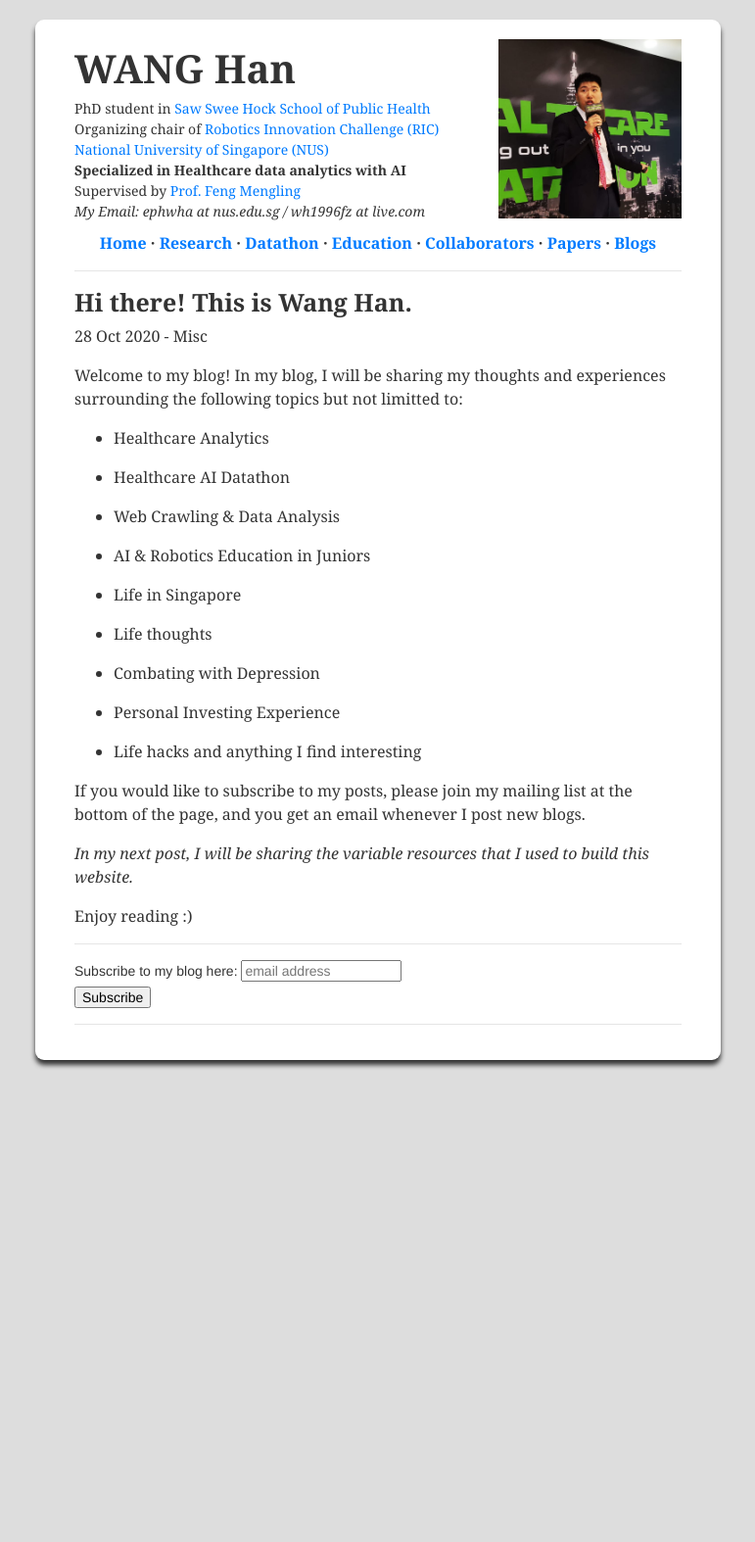
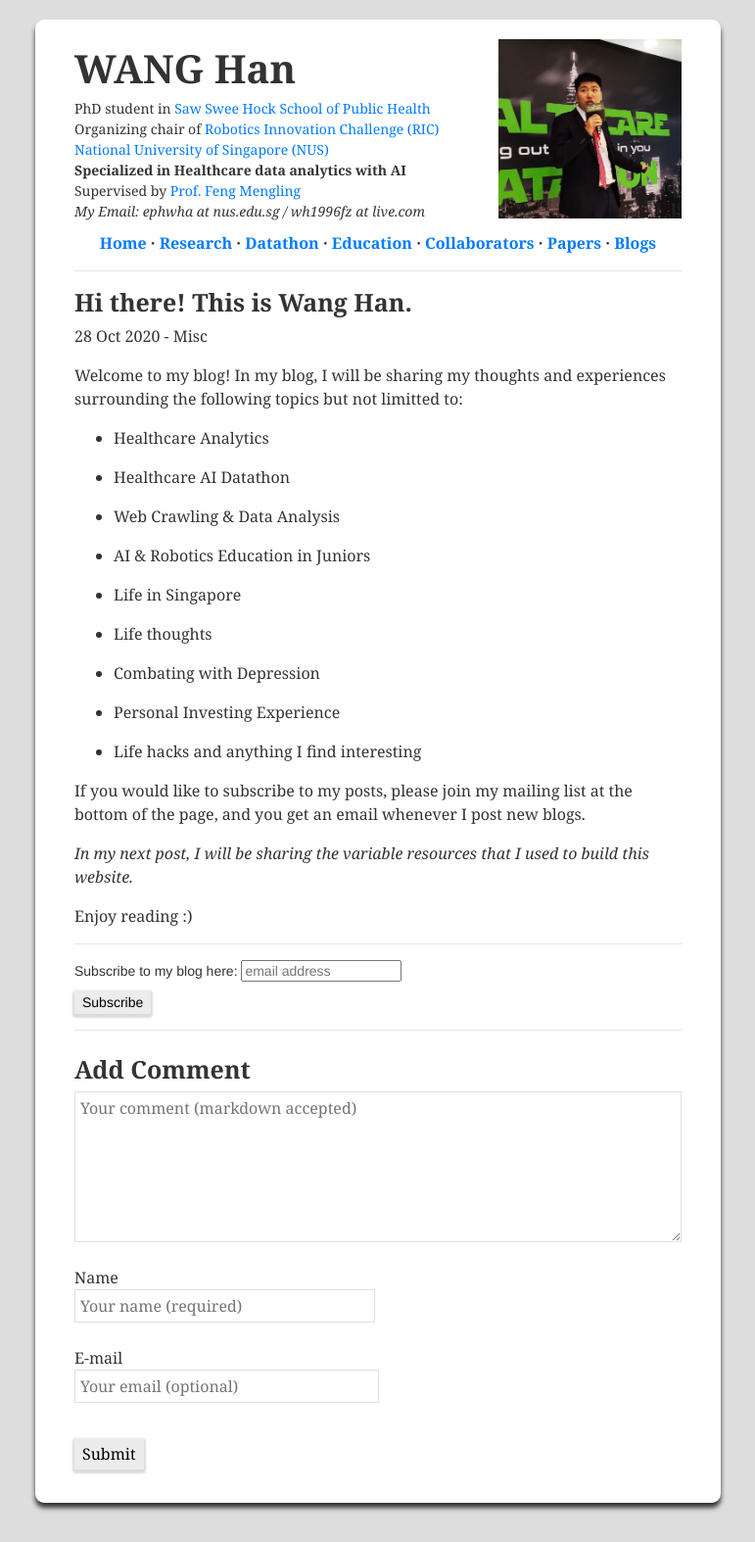
Before and after one commit to Hans0124SG/Hans0124SG.github.io, a Jekyll site: the page built from _posts/2020-10-28-hi-there-this-is-wang-han.md, in a window 1280 px wide. Shown: the whole page at 98% size, without its empty margins (254-1025 px from the left). Built offline with Jekyll 4.4.1, drawn with Linux system fonts in a browser that asks for light colours; nearby versions of some CDN libraries; comment, search, counter and statistics services are not loaded; before the commit the page ends 1122 px from its top, so only the background shows below that.

Commit message:
fixed comment-form style

```diff
--- a/_includes/comment_form.html
+++ b/_includes/comment_form.html
@@ -7,7 +7,7 @@
   <input type="hidden" name="options[reCaptcha][secret]"  value="{{ site.reCaptcha.secret }}">
 
   <div class="textfield">
-    <label for="comment-form-message"><h2>Add Comment<small><a rel="nofollow" id="cancel-comment-reply-link" href="{{ page.url | absolute_url }}#respond" style="display:none;">(cancel reply)</a></small></h2>
+    <label for="comment-form-message" style="width:620px;"><h2>Add Comment<a rel="nofollow" id="cancel-comment-reply-link" href="{{ page.url | absolute_url }}#respond" style="display:none;">(cancel reply)</a></h2>
       <textarea class="textfield__input" name="fields[message]" type="text" id="comment-form-message" placeholder="Your comment (markdown accepted)" required rows="6"></textarea>
     </label>
   </div>
@@ -21,12 +21,6 @@
     <div class="textfield narrowfield">
       <label for="comment-form-email">E-mail
         <input class="textfield__input" name="fields[email]" type="email" id="comment-form-email" placeholder="Your email (optional)"/>
-      </label>
-    </div>
-
-    <div class="textfield narrowfield hp">
-      <label for="hp">
-        <input class="textfield__input" name="fields[hp]" id="hp" type="text" placeholder="Leave blank">
       </label>
     </div>
 
@@ -52,7 +46,3 @@
   <symbol id="icon-loading" viewBox="149.8 37.8 499.818 525"><path d="M557.8 187.8c13.8 0 24.601-10.8 24.601-24.6S571.6 138.6 557.8 138.6s-24.6 10.8-24.6 24.6c0 13.2 10.8 24.6 24.6 24.6zm61.2 90.6c-16.8 0-30.6 13.8-30.6 30.6s13.8 30.6 30.6 30.6 30.6-13.8 30.6-30.6c.6-16.8-13.2-30.6-30.6-30.6zm-61.2 145.2c-20.399 0-36.6 16.2-36.6 36.601 0 20.399 16.2 36.6 36.6 36.6 20.4 0 36.601-16.2 36.601-36.6C595 439.8 578.2 423.6 557.8 423.6zM409 476.4c-24 0-43.2 19.199-43.2 43.199s19.2 43.2 43.2 43.2 43.2-19.2 43.2-43.2S433 476.4 409 476.4zM260.8 411c-27 0-49.2 22.2-49.2 49.2s22.2 49.2 49.2 49.2 49.2-22.2 49.2-49.2-22.2-49.2-49.2-49.2zm-10.2-102c0-27.6-22.8-50.4-50.4-50.4-27.6 0-50.4 22.8-50.4 50.4 0 27.6 22.8 50.4 50.4 50.4 27.6 0 50.4-22.2 50.4-50.4zm10.2-199.8c-30 0-54 24-54 54s24 54 54 54 54-24 54-54-24.6-54-54-54zM409 37.8c-35.4 0-63.6 28.8-63.6 63.6S374.2 165 409 165s63.6-28.8 63.6-63.6-28.2-63.6-63.6-63.6z"/>
   </symbol>
 </svg>
-
-{% comment %}
-	from: https://github.com/eduardoboucas/popcorn/blob/gh-pages/_includes/modal.html
-{% endcomment %}
--- a/_layouts/default.html
+++ b/_layouts/default.html
@@ -4,6 +4,7 @@
 <!-- Latest compiled and minified CSS -->
 <link rel="stylesheet" href="https://maxcdn.bootstrapcdn.com/bootstrap/4.5.2/css/bootstrap.min.css">
 <link rel="stylesheet" href="/assets/css/main.css">
+<link rel="stylesheet" href="/assets/css/comment-styles.css">
 {% seo %}
 <!-- jQuery library -->
 <script src="https://ajax.googleapis.com/ajax/libs/jquery/3.5.1/jquery.min.js"></script>
--- a/_layouts/post.html
+++ b/_layouts/post.html
@@ -30,8 +30,4 @@ comments: true
 
 <!--End mc_embed_signup-->
 
-<hr/>
-
-{% if page.comments == true %}
-  {% include comments.html %}
-{% endif %}
+{% include comments.html %}
--- a/assets/css/comment-styles.css
+++ b/assets/css/comment-styles.css
@@ -1,18 +1,4 @@
-// comment styles from
-// https://github.com/willymcallister/willymcallister.github.io/blob/fbc7f396fbe80186b1abc63e436ec509190c1b3a/assets/main.scss
-
-$base-font-size:    18px !default;
-$comment-font-size: 17px !default;
-
-
-//
-// Staticman new comment form
-//
 input, select, textarea, label, button {
-//    @extend body;
-    font: $base-font-weight #{$base-font-size}/#{$base-line-height} $base-font-family;
-    color: $text-color;
-    background-color: $background-color;
     -webkit-text-size-adjust: 100%;
     -webkit-font-feature-settings: "kern" 1;
         -moz-font-feature-settings: "kern" 1;
@@ -26,14 +12,11 @@ fieldset {
     padding: 0;
 }
 
-// each staticman text field is wrapped in this div
 .textfield {
     max-width: 100%;
     padding: 0.5rem 0;
 }
 
-// fields except the comment field get this class too
-// to keep them a reasonable size
 .narrowfield {
     width: 420px;
 }
@@ -110,9 +93,6 @@ button:hover {
     cursor: pointer;
 }
 
-//
-// Pop-up modal window for Staticman comments
-//
 .show-modal {
     overflow: hidden;
     position: relative;
```
